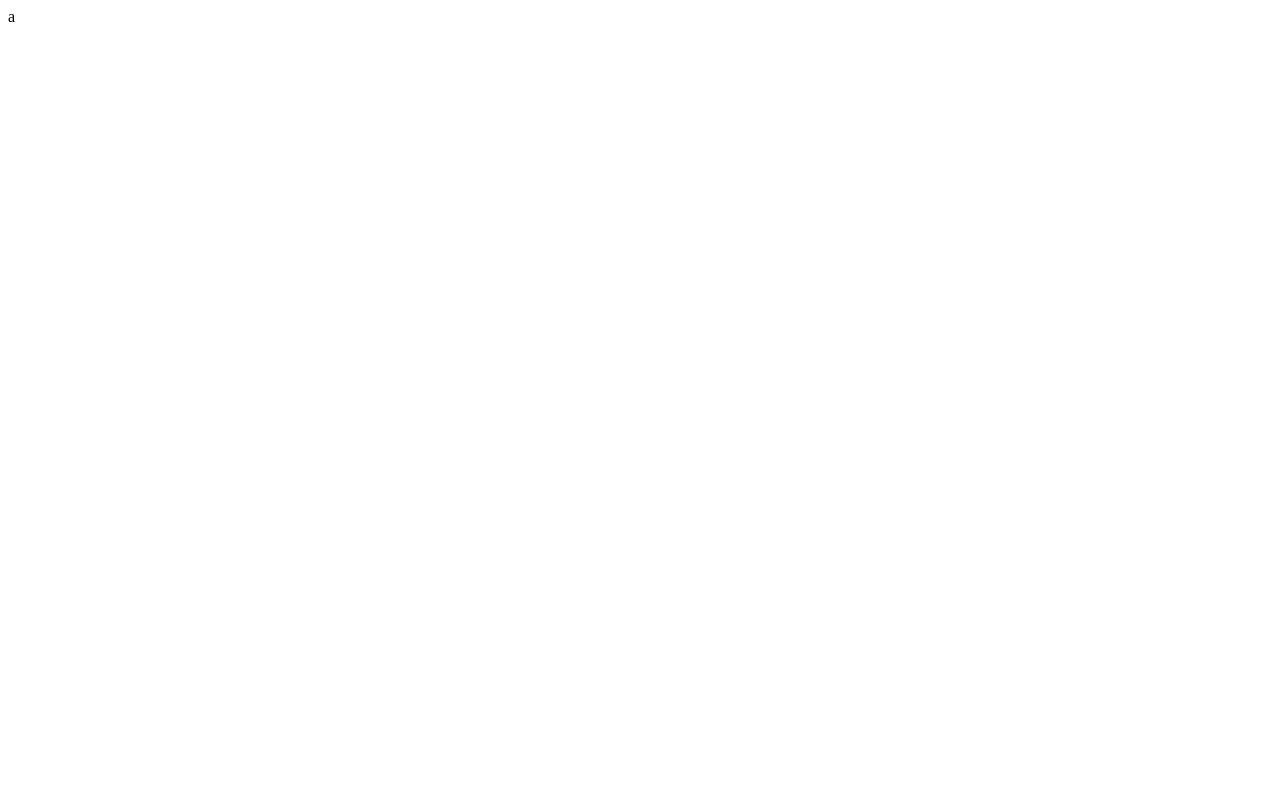
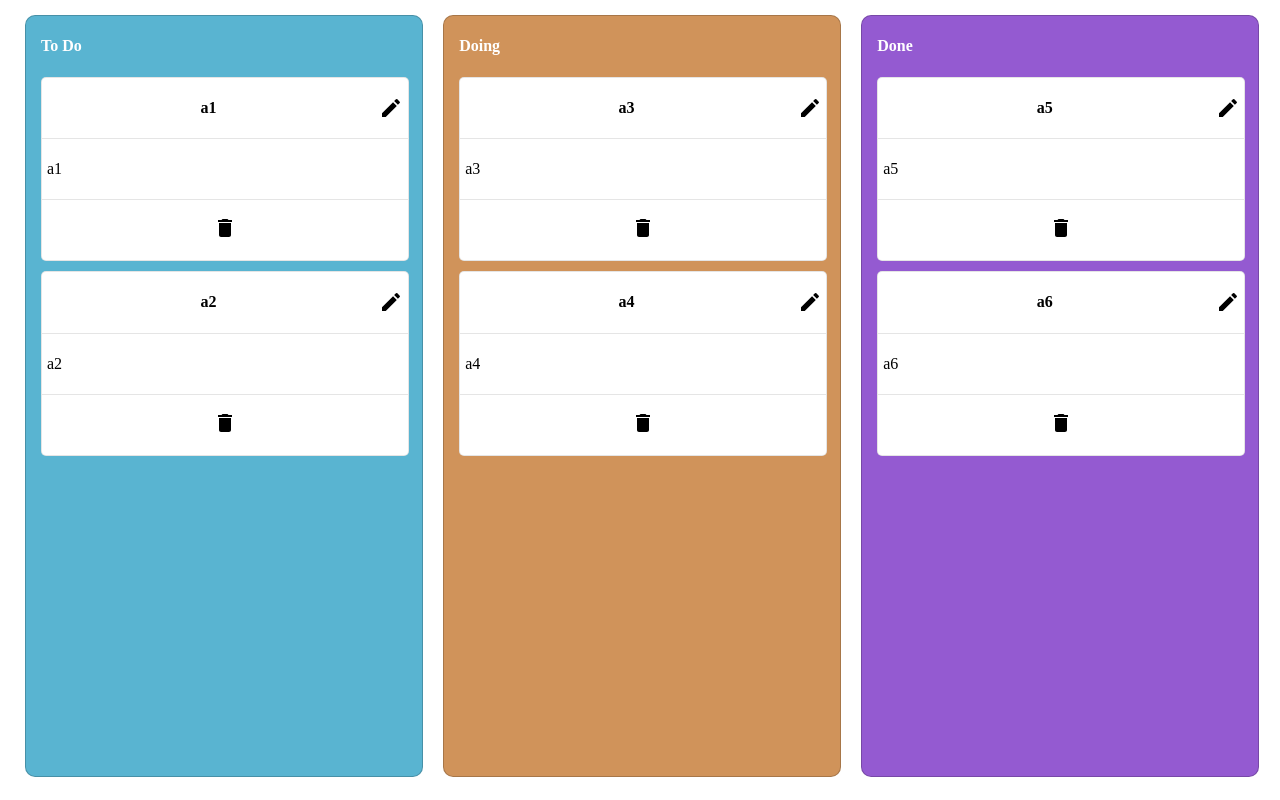
Before and after one commit to DiegoAguiarMedeiros/ada-frontend, a React (Vite) app: page / in a window 1280 px wide. Built offline with nearby package versions, Linux system fonts and the light colour scheme.

Commit message:
Feat: add board component

```diff
--- a/package.json
+++ b/package.json
@@ -12,13 +12,17 @@
   "dependencies": {
     "@emotion/react": "^11.11.1",
     "@emotion/styled": "^11.11.0",
+    "@mui/icons-material": "^5.14.9",
     "@mui/material": "^5.14.9",
     "react": "^18.2.0",
-    "react-dom": "^18.2.0"
+    "react-dom": "^18.2.0",
+    "styled-components": "^6.0.8",
+    "uuid": "^9.0.1"
   },
   "devDependencies": {
     "@types/react": "^18.2.15",
     "@types/react-dom": "^18.2.7",
+    "@types/uuid": "^9.0.4",
     "@typescript-eslint/eslint-plugin": "^6.0.0",
     "@typescript-eslint/parser": "^6.0.0",
     "@vitejs/plugin-react": "^4.0.3",
--- a/src/App.tsx
+++ b/src/App.tsx
@@ -1,10 +1,12 @@
 import './App.css'
+import Board from './components/Board'
+
 
 function App() {
 
   return (
     <>
-      a
+      <Board/>
     </>
   )
 }
--- /dev/null
+++ b/src/components/Board/Lane/Card/index.tsx
@@ -0,0 +1,30 @@
+import { CardType } from "../../../../types";
+import * as Styled from "./styles";
+import EditIcon from '@mui/icons-material/Edit';
+import DeleteIcon from '@mui/icons-material/Delete';
+
+interface CardProps {
+    card: CardType
+}
+
+const Card = ({card}:CardProps) =>{
+    return (
+    <Styled.Card>
+    <Styled.CardHead>
+        <Styled.CardHeadTitle>
+            <h4>{card.titulo}</h4>
+            </Styled.CardHeadTitle>
+        <Styled.CardHeadIcon>
+            <EditIcon/>
+        </Styled.CardHeadIcon>
+    </Styled.CardHead>
+    <Styled.CardBody>
+        <p>{card.conteudo}</p>
+    </Styled.CardBody>
+    <Styled.CardFooter>
+        <p><DeleteIcon/></p>
+    </Styled.CardFooter>
+    </Styled.Card>
+    )
+}
+export default Card;
--- /dev/null
+++ b/src/components/Board/Lane/Card/styles.ts
@@ -0,0 +1,43 @@
+import styled from "styled-components";
+
+export const Card = styled.div`
+    display: flex;
+    flex-direction: column;
+    flex-wrap: wrap;
+    width:100%;
+    background-color: #fff;
+    border-radius: 5px;
+    margin: 10px 0;
+    border: 1px solid rgba(0,0,0,0.1) ;
+    `;
+export const CardHead = styled.div`
+    display: flex;
+    border-bottom: 1px solid rgba(0,0,0,0.1) ;
+`;
+export const CardHeadTitle = styled.div`
+  text-align: center;
+  flex: 10;
+`;
+export const CardHeadIcon = styled.div`
+  display: flex;
+  justify-content: center;
+  align-items: center;
+  flex: 1;
+`;
+export const CardBody = styled.div`
+  padding: 5px;
+  display: flex;
+  text-align: justify;
+`;
+export const CardFooter = styled.div`
+
+  border-top: 1px solid rgba(0,0,0,0.1) ;
+  display: flex;
+  justify-content: center;
+  align-items: center;
+`;
+export const LaneTitle = styled.h4<{
+    color: string;
+  }>`
+    color: ${(props: { color: string }) => props.color};
+`;
--- /dev/null
+++ b/src/components/Board/Lane/index.tsx
@@ -0,0 +1,29 @@
+import { ReactNode } from "react";
+import * as Styled from "./styles";
+import { CardType } from "../../../types";
+import Card from "./Card";
+
+interface LaneProps {
+    background:string;
+    color:string;
+    children: ReactNode;
+    cards: CardType[]
+}
+
+const Lane = ({background,color,children,cards}:LaneProps) => {
+    return(
+    <Styled.Lane background={background}>
+        <Styled.LaneTitle color={color}>
+        {children}
+        </Styled.LaneTitle>
+        {cards.map((card) => (
+
+            <Card key={card.id} card={card}/>
+
+        ))}
+
+    </Styled.Lane>
+  )
+}
+
+export default Lane;
--- /dev/null
+++ b/src/components/Board/Lane/styles.ts
@@ -0,0 +1,19 @@
+import styled from "styled-components";
+
+export const Lane = styled.div<{
+    background: string;
+  }>`
+    background: ${(props: { background: string }) => props.background};
+    flex: 1;
+    margin: 0 10px;
+    height:95vh;
+    border-radius: 10px;
+    border: 1px solid rgba(0, 0, 0, 0.2);
+    padding: 0 15px;
+`;
+
+export const LaneTitle = styled.h4<{
+    color: string;
+  }>`
+    color: ${(props: { color: string }) => props.color};
+`;
--- /dev/null
+++ b/src/components/Board/index.tsx
@@ -0,0 +1,60 @@
+
+import { CardType } from "../../types";
+import Lane from "./Lane";
+import * as Styled from "./styles";
+import { v4 as uuidv4 } from 'uuid';
+
+
+
+  const dados: CardType[] = [
+    {
+      id: uuidv4(),
+      titulo: 'a1',
+      conteudo: 'a1',
+      lista: 'To Do',
+    },
+    {
+      id: uuidv4(),
+      titulo: 'a2',
+      conteudo: 'a2',
+      lista: 'To Do',
+    },
+    {
+      id: uuidv4(),
+      titulo: 'a3',
+      conteudo: 'a3',
+      lista: 'Doing',
+    },
+    {
+      id: uuidv4(),
+      titulo: 'a4',
+      conteudo: 'a4',
+      lista: 'Doing',
+    },
+    {
+      id: uuidv4(),
+      titulo: 'a5',
+      conteudo: 'a5',
+      lista: 'Done',
+    },
+    {
+      id: uuidv4(),
+      titulo: 'a6',
+      conteudo: 'a6',
+      lista: 'Done',
+    },
+  ];
+
+
+const Board = () => {
+    return (
+        <Styled.Container>
+            <Lane background="#59B4D1" color="#fff" cards={dados.filter((dado) => dado.lista === 'To Do')}>To Do</Lane>
+            <Lane  background="#D0935A" color="#fff"  cards={dados.filter((dado) => dado.lista === 'Doing')}>Doing</Lane>
+            <Lane  background="#945AD1" color="#fff"  cards={dados.filter((dado) => dado.lista === 'Done')}>Done</Lane>
+
+        </Styled.Container>
+      );
+}
+
+export default Board;
--- /dev/null
+++ b/src/components/Board/styles.ts
@@ -0,0 +1,10 @@
+import styled from "styled-components";
+
+export const Container = styled.div`
+    display: flex;
+    position: fixed;
+    flex-wrap: wrap;
+    width:98%;
+    height: 100vh;
+    padding: 15px;
+`;
--- a/src/index.css
+++ b/src/index.css
@@ -0,0 +1,8 @@
+html,
+body {
+  width: 100%;
+  height: 100%;
+  margin: 0;
+  padding: 0;
+  overflow: hidden;
+}
--- /dev/null
+++ b/src/types/index.ts
@@ -0,0 +1,6 @@
+export type CardType = {
+    id: string;
+    titulo: string;
+    conteudo: string;
+    lista: string;
+  };
```
Also changed, not shown: src/components/Button/index.tsx (added, +14 -0 lines), 1 other file (tests, documents, lock files or other folders).
